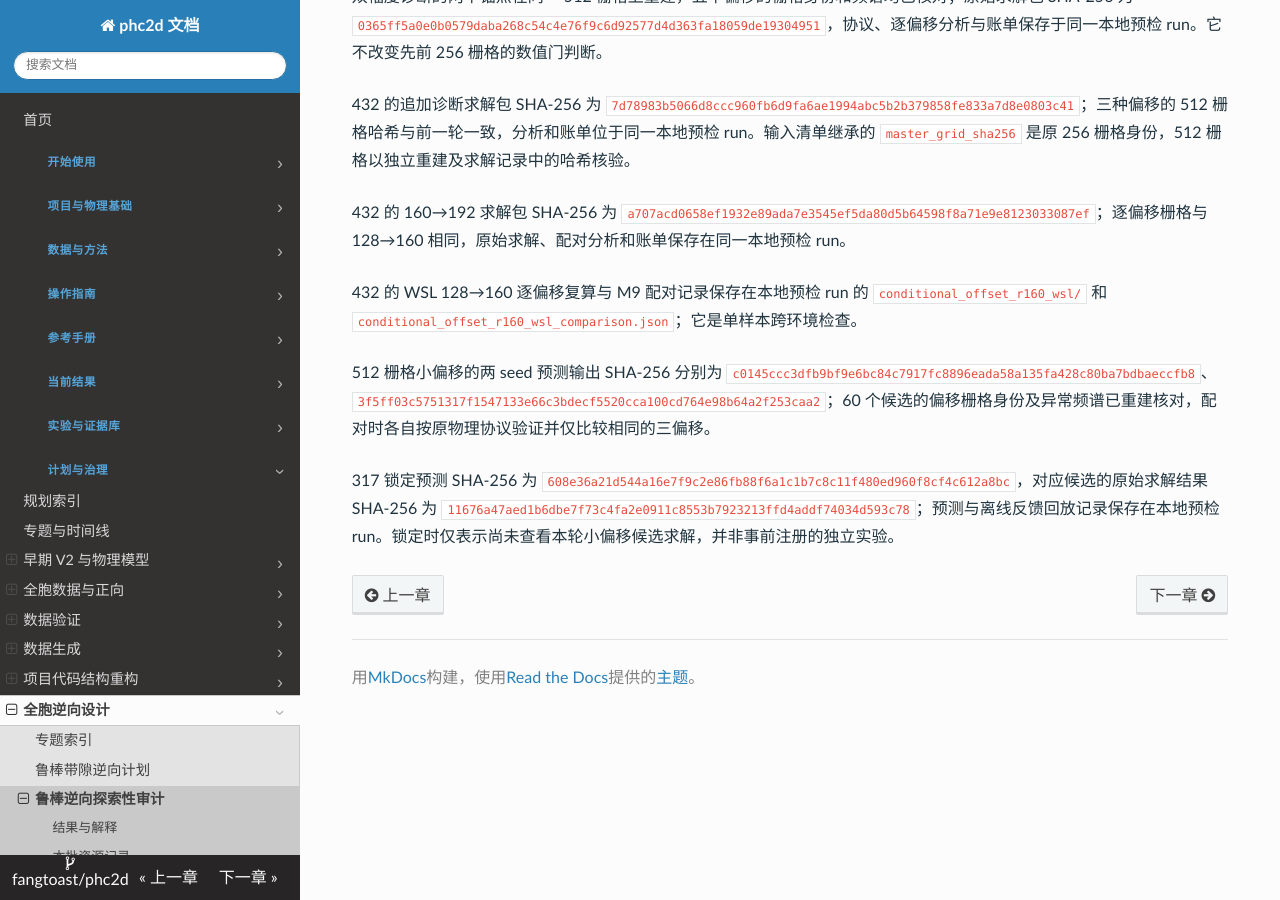
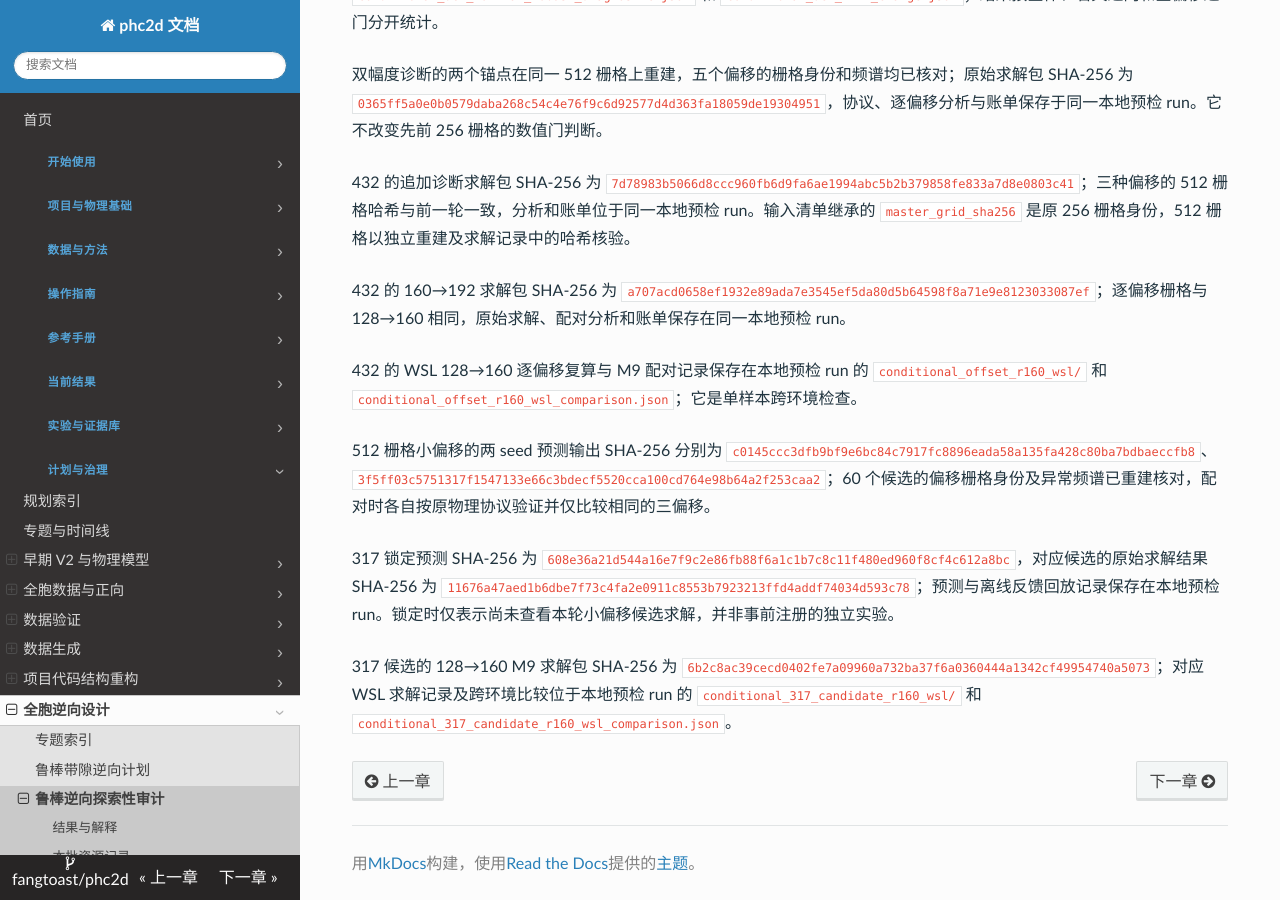
Before and after one commit to fangtoast/phc2d, an MkDocs documentation site: the page built from docs/results/inverse/鲁棒带隙逆向可用性审计.md, in a window 1280 px wide and 900 px high, scrolled down 5880 px. Built offline with MkDocs 1.6.1, drawn with Linux system fonts in a browser that asks for light colours; some of the changed text lies outside the part shown.

Commit message:
Record cross-environment inverse candidate validation

```diff
--- a/docs/results/inverse/鲁棒带隙逆向可用性审计.md
+++ b/docs/results/inverse/鲁棒带隙逆向可用性审计.md
@@ -49,7 +49,8 @@ source_artifacts:
 | 432 的 WSL 跨环境复核 | 128→160 的同一三偏移，WSL `meep_env` 与 M9 的共同带边和各偏移数值门判断一致；各层全部频带最大差约 $2.98\times10^{-7}$ | 仅覆盖一个事后选取开发样本；160→192 尚无 WSL 对照，不能据此升级全批或 P2 验收 |
 | 512 栅格小偏移代理诊断 | 两个 GL checkpoint 对 60 个候选分别有 9 和 2 条带序异常；seed 1 异常位于 B6–B9 的相邻带，seed 2 的 2 条位于目标 B4–B5 | 异常谱保留但不评分；512→64 输入与原训练栅格合同不同，属于分布诊断。seed 1 的异常虽然不在目标带对，仍不能据此默认目标频率预测可靠 |
 | 432 的小偏移代理与物理配对 | seed 1/2 预测目标裕量分别为 −0.02249/−0.03510，而同三偏移、同栅格的 M9 128→160 过门物理裕量为 0.00593；WSL 复算一致 | 同一个事后选取的结构、两个 checkpoint，并非两个独立物理试验；模型为固定 81 k 点预测，物理值使用自适应带边搜索 |
-| 317 邻域的锁定预测与物理回放 | 在查看该批候选的 512 栅格小偏移求解结果前，seed 1/2 单锚点校正均选中同一阈值候选，预测裕量 0.01619/0.02065；96→128 物理复算过门，裕量由锚点 −0.01775 改善到候选 0.01144，反馈规则接受 | 两 seed 共用一个物理候选；该结构此前已在 256 栅格较大偏移下观察，且这是既有求解结果的离线反馈回放，非独立测试或完整在线 P3。高分辨率及 WSL 复核需另行完成 |
+| 317 邻域的锁定预测与物理回放 | 在查看该批候选的 512 栅格小偏移求解结果前，seed 1/2 单锚点校正均选中同一阈值候选，预测裕量 0.01619/0.02065；96→128 物理复算过门，裕量由锚点 −0.01775 改善到候选 0.01144，反馈规则接受 | 两 seed 共用一个物理候选；该结构此前已在 256 栅格较大偏移下观察，且这是既有求解结果的离线反馈回放，非独立测试或完整在线 P3。单候选高分辨率及 WSL 复核见下行 |
+| 317 候选的高分辨率与 WSL 复核 | 同一候选在 128→160 下三偏移均过门，共同区间为 [0.56430, 0.57349]、目标裕量约 0.01225；WSL 与 M9 带边和门一致，频带最大差约 $5.96\times10^{-8}$ | 针对一个事后追加的开发候选；与锚点的改善量仍采用双方同为 96→128 的结果，不以不同分辨率计算收益。有限 k 搜索和假设偏移不代表连续 BZ 认证或加工良率 |
 | 条件批次的代理异常与排序 | Global–Local seed 1/2 分别有 9/60、2/60 条出现预测能带顺序异常而无有效评分；完整预测组分别为 10/12、11/12，选中候选相对组内随机选择的真实裕量均差为 0.0237、0.0294 | 排序包含数值未过门候选，且排除了含异常预测的整组；通过数值门且预测完整的只有 2 组，均差均为 0.0251，仅描述性结果。两 seed 无预测正裕量，虚假正例比例的分母为零，不能定义 |
 | 条件批次单锚点校正 | 6 个有有效过门锚点的来源、19 个有效过门邻域候选中，seed 1/2 的裕量 MAE 从 0.0232/0.0224 降到 0.00376/0.00455 | 按过门和有效预测事后筛选，条件来源选取也依赖粗筛；不是未见目标测试或在线成本收益 |
 | 条件批次几何诊断 | 假设阈值的周期栅格诊断作业在解包环境时因内存不足退出，尚无几何筛查结果 | 解包失败不表示结构不合格；失败日志与资源记录保留在本地预检 run，未自动重提 |
@@ -108,6 +109,7 @@ source_artifacts:
 | 432 的 128→160 追加诊断，M9 | 0.223 CPU 核时 | 单项作业、3 核、3 偏移；不含 WSL 复核 |
 | 432 的 160→192 追加诊断，M9 | 0.568 CPU 核时 | 单项作业、3 核、3 偏移；不含 WSL 复核 |
 | 512 栅格小偏移 seed 1/2 代理评分，N56 | 合计 0.205 GPU 小时、1.232 CPU 核时 | 两项单卡作业，包含启动开销；不含已有模型训练 |
+| 317 候选的 128→160 追加诊断，M9 | 0.321 CPU 核时 | 单项作业、3 核、3 偏移；WSL 同合同复算另计 |
 
 按调度器分配核数或 GPU 数乘运行时间统计，原始账单保留在本地预检 run。上述工作量属于不同任务，不能直接相除作为优化加速比；正式比较需同目标、同预算和同验收条件。
 
@@ -164,3 +166,5 @@ ConvNeXt seed 1 的回放记录位于同一 run 的 `validation_replay_convnext_
 512 栅格小偏移的两 seed 预测输出 SHA-256 分别为 `c0145ccc3dfb9bf9e6bc84c7917fc8896eada58a135fa428c80ba7bdbaeccfb8`、`3f5ff03c5751317f1547133e66c3bdecf5520cca100cd764e98b64a2f253caa2`；60 个候选的偏移栅格身份及异常频谱已重建核对，配对时各自按原物理协议验证并仅比较相同的三偏移。
 
 317 锁定预测 SHA-256 为 `608e36a21d544a16e7f9c2e86fb88f6a1c1b7c8c11f480ed960f8cf4c612a8bc`，对应候选的原始求解结果 SHA-256 为 `11676a47aed1b6dbe7f73c4fa2e0911c8553b7923213ffd4addf74034d593c78`；预测与离线反馈回放记录保存在本地预检 run。锁定时仅表示尚未查看本轮小偏移候选求解，并非事前注册的独立实验。
+
+317 候选的 128→160 M9 求解包 SHA-256 为 `6b2c8ac39cecd0402fe7a09960a732ba37f6a0360444a1342cf49954740a5073`；对应 WSL 求解记录及跨环境比较位于本地预检 run 的 `conditional_317_candidate_r160_wsl/` 和 `conditional_317_candidate_r160_wsl_comparison.json`。
```
